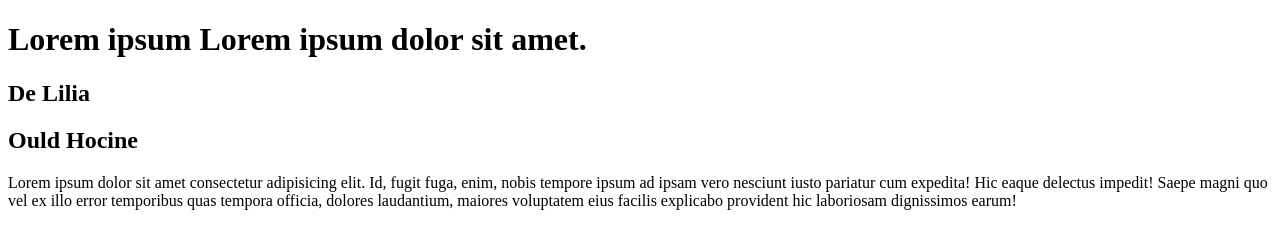
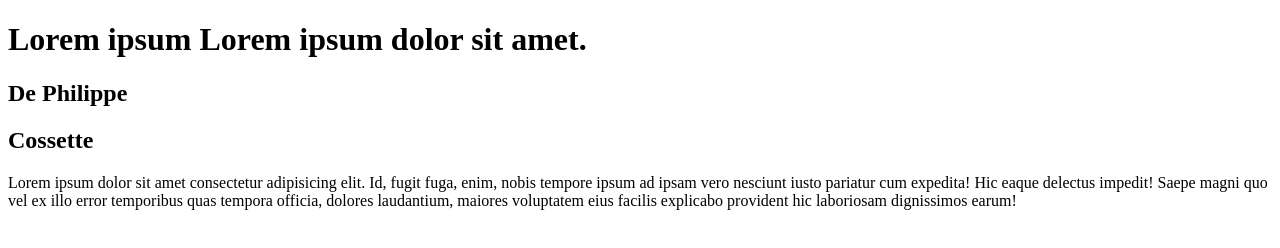
Before and after one commit to nadiaouafi/cours5-edw2, a plain HTML site: page index.html in a window 1280 px wide. Drawn offline with Linux system fonts and the light colour scheme.

Commit message:
Changement De Nom

```diff
--- a/index.html
+++ b/index.html
@@ -7,8 +7,8 @@
   </head>
   <body>
     <h1>Lorem ipsum Lorem ipsum dolor sit amet.</h1>
-    <h2>De Lilia</h2>
-    <h2>Ould Hocine</h2>
+    <h2>De Philippe</h2>
+    <h2>Cossette</h2>
     <p>
       Lorem ipsum dolor sit amet consectetur adipisicing elit. Id, fugit fuga,
       enim, nobis tempore ipsum ad ipsam vero nesciunt iusto pariatur cum
```
